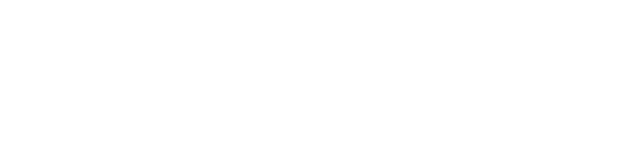
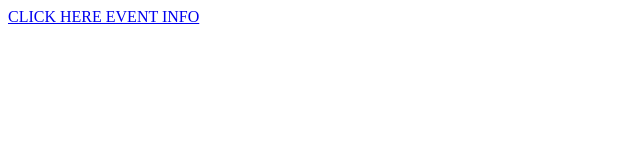
Before and after one commit to adithya2912/SUREDDY-VARUN, a plain HTML site: page index.html in a window 1280 px wide. Shown: the whole page, without its empty margins (0-640 px from the left). Drawn offline with Linux system fonts and the light colour scheme.

Commit message:
Update index.html

```diff
--- a/index.html
+++ b/index.html
@@ -1,3 +1,3 @@
 <html>
-  <p><a href="SUREDDY.pdf"></a></p>
+  <p><a href="SUREDDY.pdf">CLICK HERE EVENT INFO</a></p>
 </html>
```
